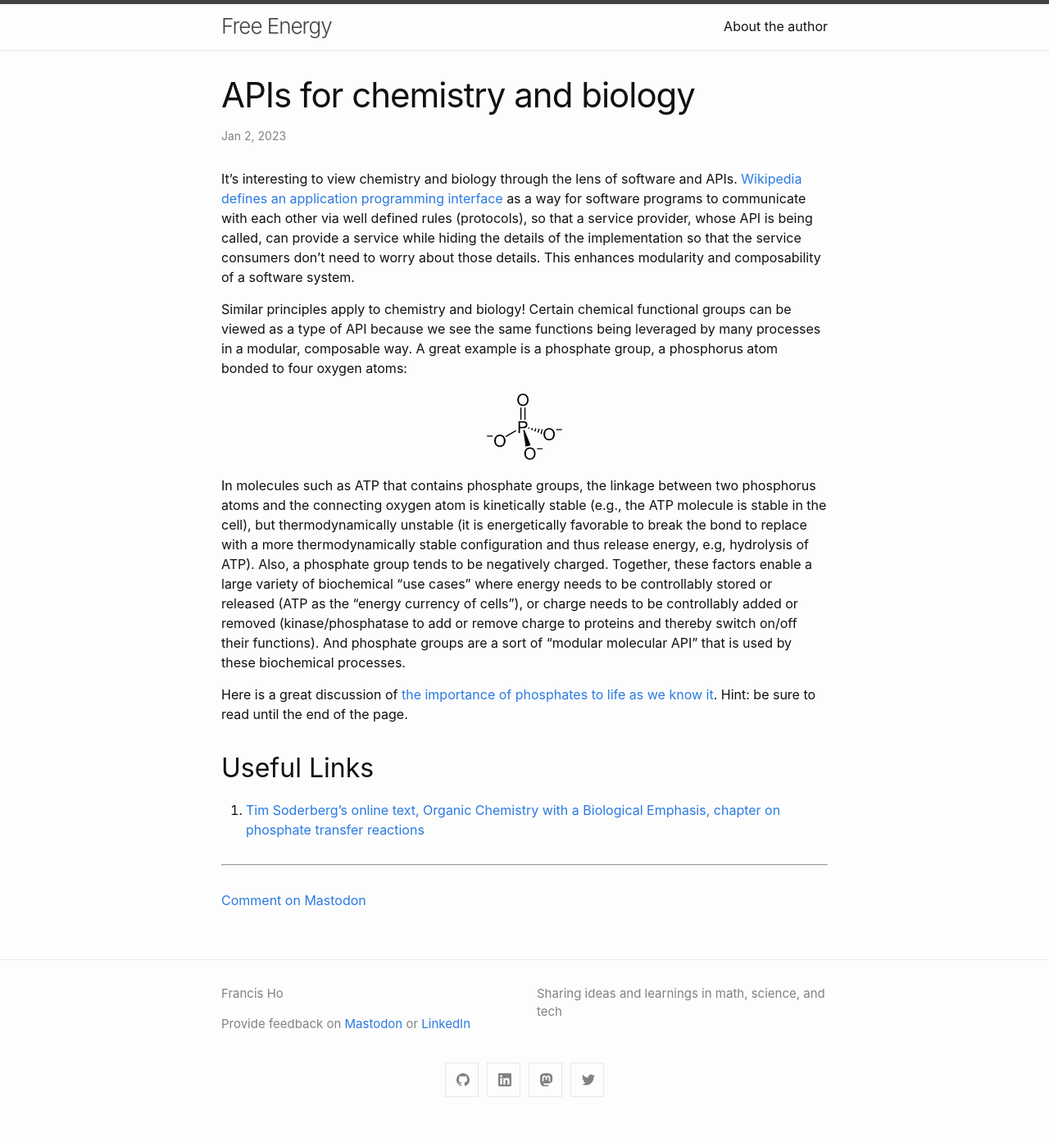
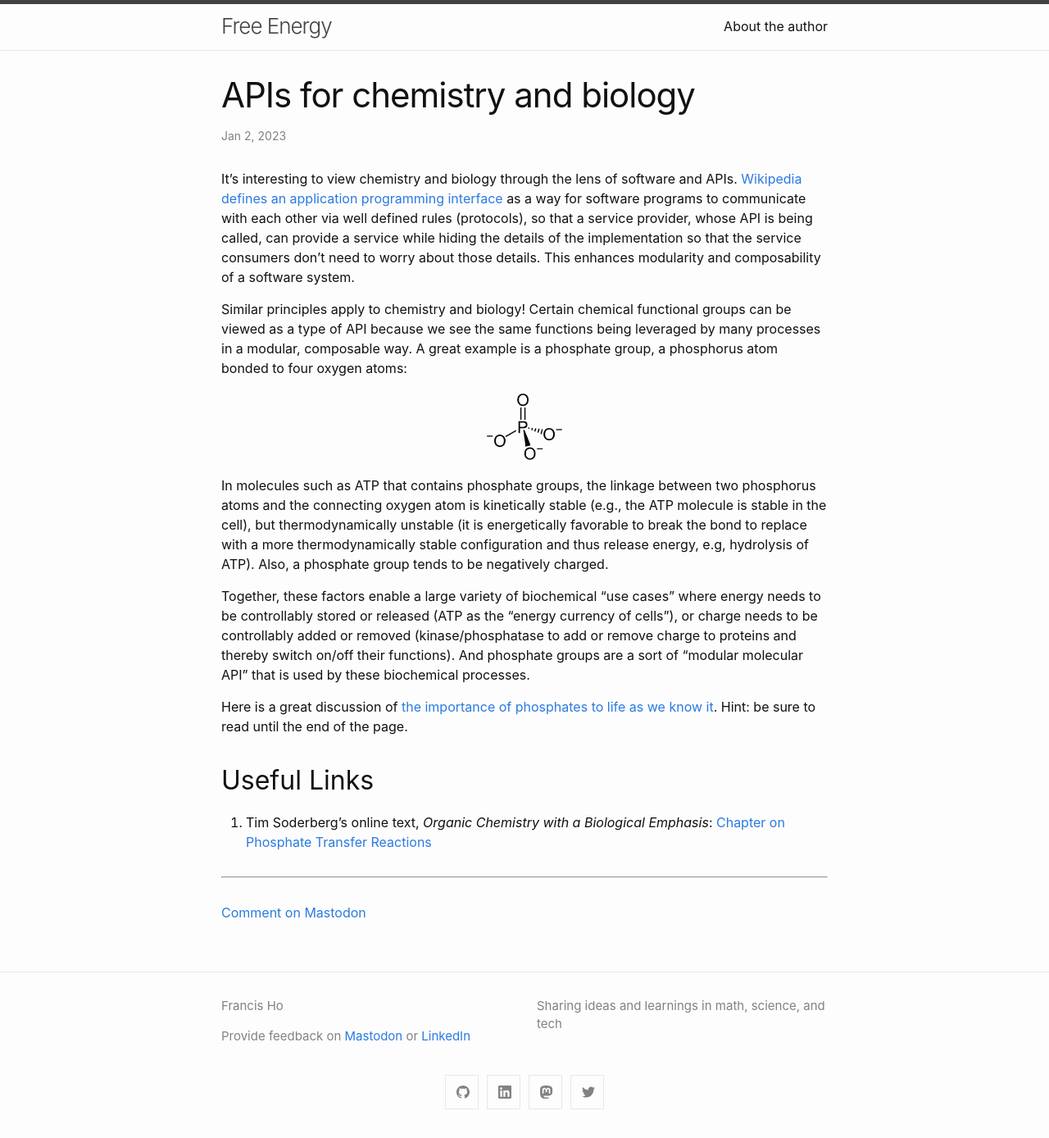
Before and after one commit to sunfishstanford/sunfishstanford.github.io, a Jekyll site: the page built from _posts/2023-01-02-BiologyAPI.md, in a window 1280 px wide. Shown: the whole page at 82% size. Built offline with Jekyll 4.4.1, drawn with Linux system fonts in a browser that asks for light colours; comment, search, counter and statistics services are not loaded; part of the change alters nothing that is shown.

```diff
--- a/_posts/2023-01-02-BiologyAPI.md
+++ b/_posts/2023-01-02-BiologyAPI.md
@@ -13,15 +13,17 @@ Similar principles apply to chemistry and biology! Certain chemical functional g
 
 ![Phosphate group](/assets/images/phosphate.png){: width="100" .center-image }
 
-In molecules such as ATP that contains phosphate groups, the linkage between two phosphorus atoms and the connecting oxygen atom is kinetically stable (e.g., the ATP molecule is stable in the cell), but thermodynamically unstable (it is energetically favorable to break the bond to replace with a more thermodynamically stable configuration and thus release energy, e.g, hydrolysis of ATP). Also, a phosphate group tends to be negatively charged. Together, these factors enable a large variety of biochemical "use cases" where energy needs to be controllably stored or released (ATP as the "energy currency of cells"), or charge needs to be controllably added or removed (kinase/phosphatase to add or remove charge to proteins and thereby switch on/off their functions). And phosphate groups are a sort of "modular molecular API" that is used by these biochemical processes.
+In molecules such as ATP that contains phosphate groups, the linkage between two phosphorus atoms and the connecting oxygen atom is kinetically stable (e.g., the ATP molecule is stable in the cell), but thermodynamically unstable (it is energetically favorable to break the bond to replace with a more thermodynamically stable configuration and thus release energy, e.g, hydrolysis of ATP). Also, a phosphate group tends to be negatively charged.
+
+Together, these factors enable a large variety of biochemical "use cases" where energy needs to be controllably stored or released (ATP as the "energy currency of cells"), or charge needs to be controllably added or removed (kinase/phosphatase to add or remove charge to proteins and thereby switch on/off their functions). And phosphate groups are a sort of "modular molecular API" that is used by these biochemical processes.
 
 Here is a great discussion of [the importance of phosphates to life as we know it](https://chem.libretexts.org/Bookshelves/Organic_Chemistry/Book%3A_Organic_Chemistry_with_a_Biological_Emphasis_v2.0_(Soderberg)/09%3A_Phosphate_Transfer_Reactions/9.01%3A_Prelude_to_Phosphate_Transfer_Reactions){:target="_blank"}. Hint: be sure to read until the end of the page.
 
 Useful Links
 ------------
 
-1. [Tim Soderberg's online text, Organic Chemistry with a Biological Emphasis, chapter on phosphate transfer reactions](https://chem.libretexts.org/Bookshelves/Organic_Chemistry/Book%3A_Organic_Chemistry_with_a_Biological_Emphasis_v2.0_(Soderberg)/09%3A_Phosphate_Transfer_Reactions){:target="_blank"}
+1. Tim Soderberg's online text, *Organic Chemistry with a Biological Emphasis*: [Chapter on Phosphate Transfer Reactions](https://chem.libretexts.org/Bookshelves/Organic_Chemistry/Book%3A_Organic_Chemistry_with_a_Biological_Emphasis_v2.0_(Soderberg)/09%3A_Phosphate_Transfer_Reactions){:target="_blank"}
 
 ---
 
-[Comment on Mastodon](https://hachyderm.io/@Sunfishstanford/109606999325278742){:target="_blank"}
+[Comment on Mastodon](https://hachyderm.io/@Sunfishstanford/109624369727398121){:target="_blank"}
```
